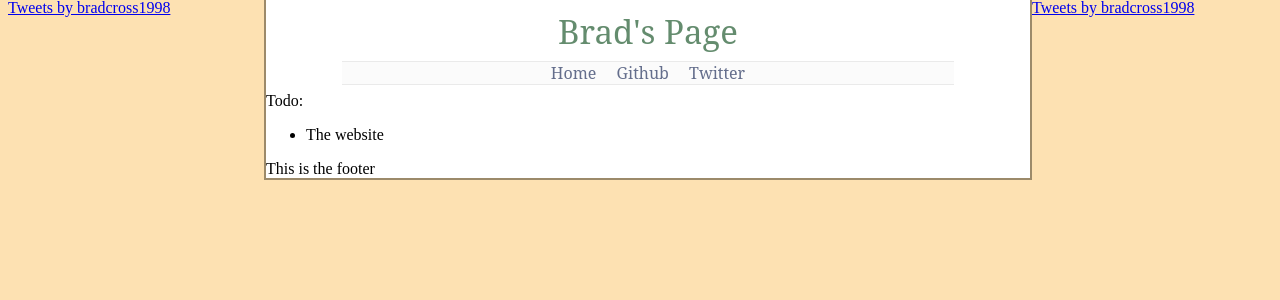
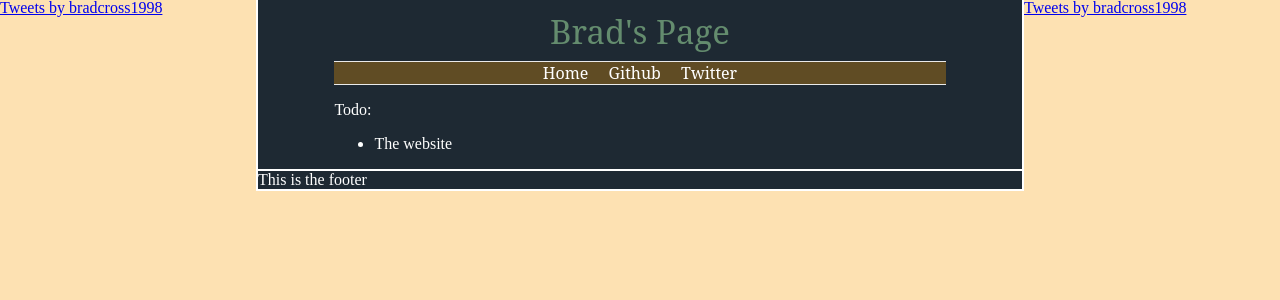
Before and after one commit to CharlotteCross1998/charlottecross1998.github.io, a PHP site: page / in a window 1280 px wide. Shown: the top 300 px of the page. Run offline with PHP 8.4, Linux system fonts and the light colour scheme; some libraries are stand-ins or nearby versions.

Commit message:
Update css.css

```diff
--- a/css/css.css
+++ b/css/css.css
@@ -1,6 +1,13 @@
 *
 {
 
+}
+html, body
+{
+	max-width: 100%;
+	overflow-x: hidden;
+	padding: 0;
+	margin: 0;
 }
 body
 {
@@ -30,13 +37,14 @@ body
 	box-sizing: border-box;         /* Opera/IE 8+ */
 	float: left;
 	width: 60%;
-	border: 2px solid #9c8a6a;
+	border: 2px solid #FFFFFF;
 
 	margin-top: -2px;
 	top: 0px;
 	height: 100%;
-	background-color: #ffffff;
-	color: #000000;
+	background-color: #1E2933;
+	color: #FFFFFF;
+	bottom: 0;
 }
 #main_column_title a
 {
@@ -53,11 +61,11 @@ body
 }
 #main_column_nav a:hover
 {
-	color: #006400;
+	color: #ff69b4;
 }
 #main_column_nav a
 {
-	color: rgb(100,110,140);
+	color: #FFFFFF;
 	text-decoration: none;
 }
 #main_column_nav
@@ -66,10 +74,20 @@ body
 	margin-right: auto;
 	border-top: solid 1px #eaeaea;
 	border-bottom: solid 1px #eaeaea;
-	background-color: #fbfbfb;
+	background-color: rgba(249, 157, 0, 0.3);
+	color: #FFFFFF;
 	text-align: center;
 	font-family: "Serif";
 	width: 80%;
-	margin-bottom: 7px;
+	margin-bottom: 1em;
 	word-spacing: 1em;
 }
+#main_content
+{
+	width: 80%;
+	margin: 0 auto;
+}
+#footer
+{
+	border-top: 2px solid white;
+}
```
